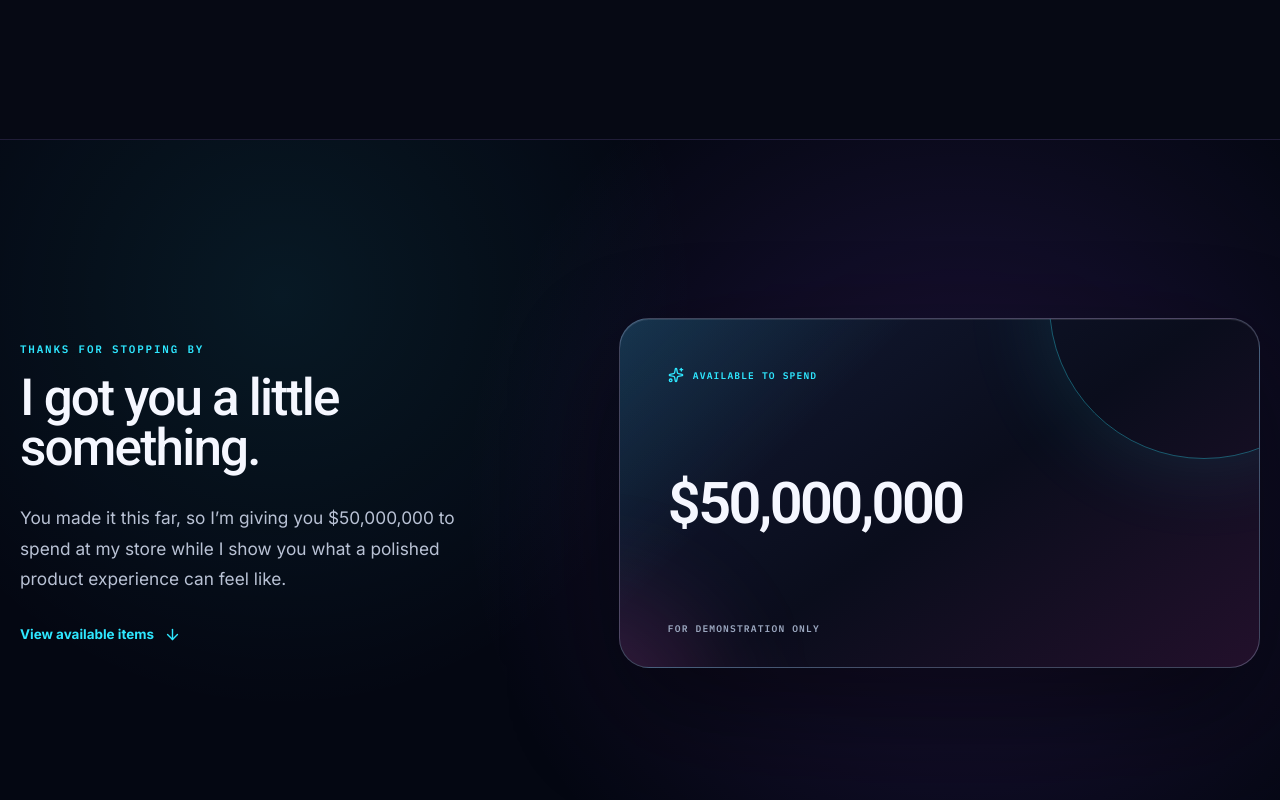
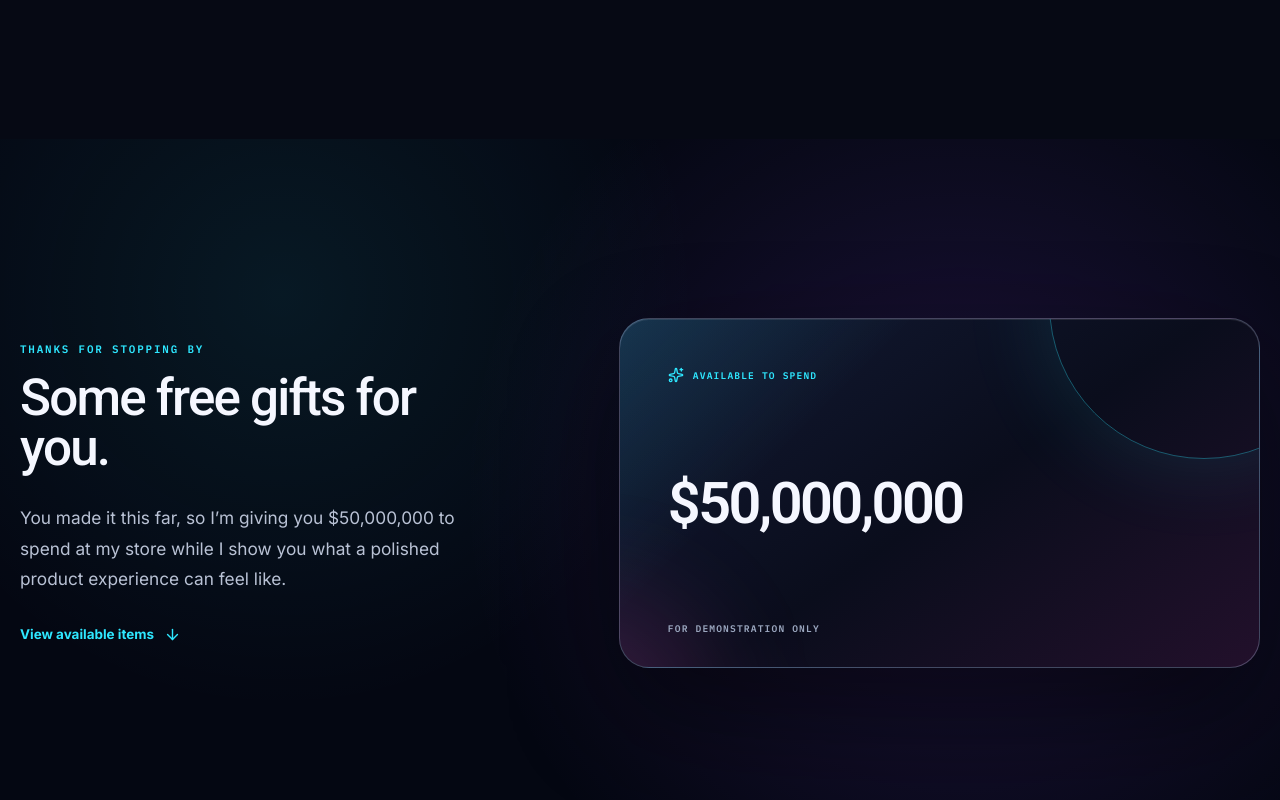
Before and after one commit to webdevRafa/rafa-the-dev, a React (Vite) app: page / in a window 1280 px wide. Shown: the part 2180-2980 px from the top of the page. Built offline with nearby package versions, Linux system fonts and the light colour scheme.

Commit message:
Refine gift section presentation

```diff
--- a/src/CommerceExperience.tsx
+++ b/src/CommerceExperience.tsx
@@ -153,7 +153,7 @@ function CommerceExperience() {
           transition={{ duration: reduceMotion ? 0 : 0.76, ease: revealEase }}
         >
           <p className="section-kicker">THANKS FOR STOPPING BY</p>
-          <h2>I got you a little something.</h2>
+          <h2>Some free gifts for you.</h2>
           <p>
             You made it this far, so I’m giving you $50,000,000 to spend at my
             store while I show you what a polished product experience can feel like.
--- a/src/LuxuryStore.css
+++ b/src/LuxuryStore.css
@@ -81,7 +81,6 @@
   left: 50%;
   width: 100vw;
   inset-block: 0;
-  border-block: 1px solid rgba(171, 143, 255, 0.16);
   background:
     radial-gradient(circle at 75% 50%, rgba(146, 73, 255, 0.17), transparent 31rem),
     radial-gradient(circle at 22% 22%, rgba(46, 231, 255, 0.08), transparent 26rem),
```
